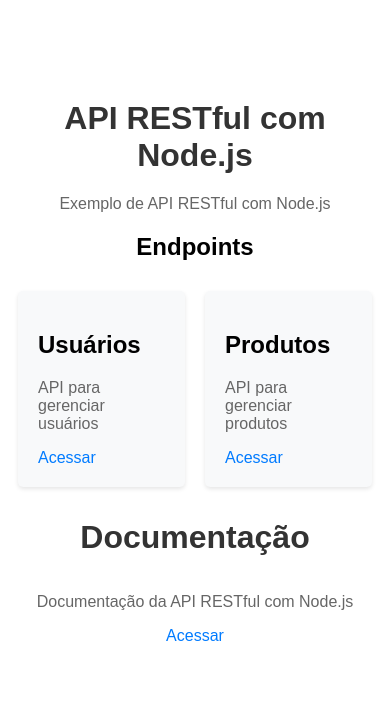
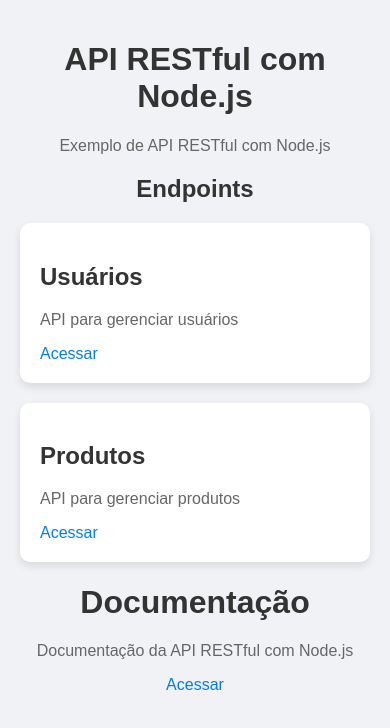
Before and after one commit to gohealthnow/GoAPI, a website: page public/index.html in a window 390 px wide. Drawn offline with Linux system fonts and the light colour scheme.

Commit message:
refactor: Atualizar estilos do arquivo index.html e adicionar endpoint para atualizar produto

```diff
--- a/public/index.html
+++ b/public/index.html
@@ -10,10 +10,12 @@
     body {
       font-family: Arial, sans-serif;
       text-align: center;
-      margin-top: 100px;
+      margin: 0;
+      padding: 0;
+      background: #f0f2f5;
     }
 
-    h1 {
+    h1, h2 {
       color: #333;
     }
 
@@ -33,25 +35,44 @@
     .container {
       max-width: 960px;
       margin: 0 auto;
+      padding: 20px;
     }
 
     .row {
       display: flex;
       flex-wrap: wrap;
       justify-content: center;
+      gap: 20px;
     }
 
     .col {
-      flex: 1;
-      margin: 10px;
+      flex: 1 1 calc(33.333% - 20px);
+      box-sizing: border-box;
     }
 
     .card {
-      background: #f8f9fa;
-      border-radius: 5px;
-      box-shadow: 0 2px 4px rgba(0, 0, 0, 0.1);
+      background: #fff;
+      border-radius: 10px;
+      box-shadow: 0 4px 8px rgba(0, 0, 0, 0.1);
       padding: 20px;
       text-align: left;
+      transition: transform 0.3s;
+    }
+
+    .card:hover {
+      transform: translateY(-10px);
+    }
+
+    @media (max-width: 768px) {
+      .col {
+        flex: 1 1 calc(50% - 20px);
+      }
+    }
+
+    @media (max-width: 480px) {
+      .col {
+        flex: 1 1 100%;
+      }
     }
   </style>
 </head>
@@ -76,10 +97,10 @@
           <a href="/products">Acessar</a>
         </div>
       </div>
-      <h1>Documentação</h1>
-      <p>Documentação da API RESTful com Node.js</p>
-      <a href="/docs">Acessar</a>
     </div>
+    <h1>Documentação</h1>
+    <p>Documentação da API RESTful com Node.js</p>
+    <a href="/docs">Acessar</a>
   </div>
 </body>
 
```
Also changed, not shown: src/assets/swagger-output.json (+61 -0 lines).
